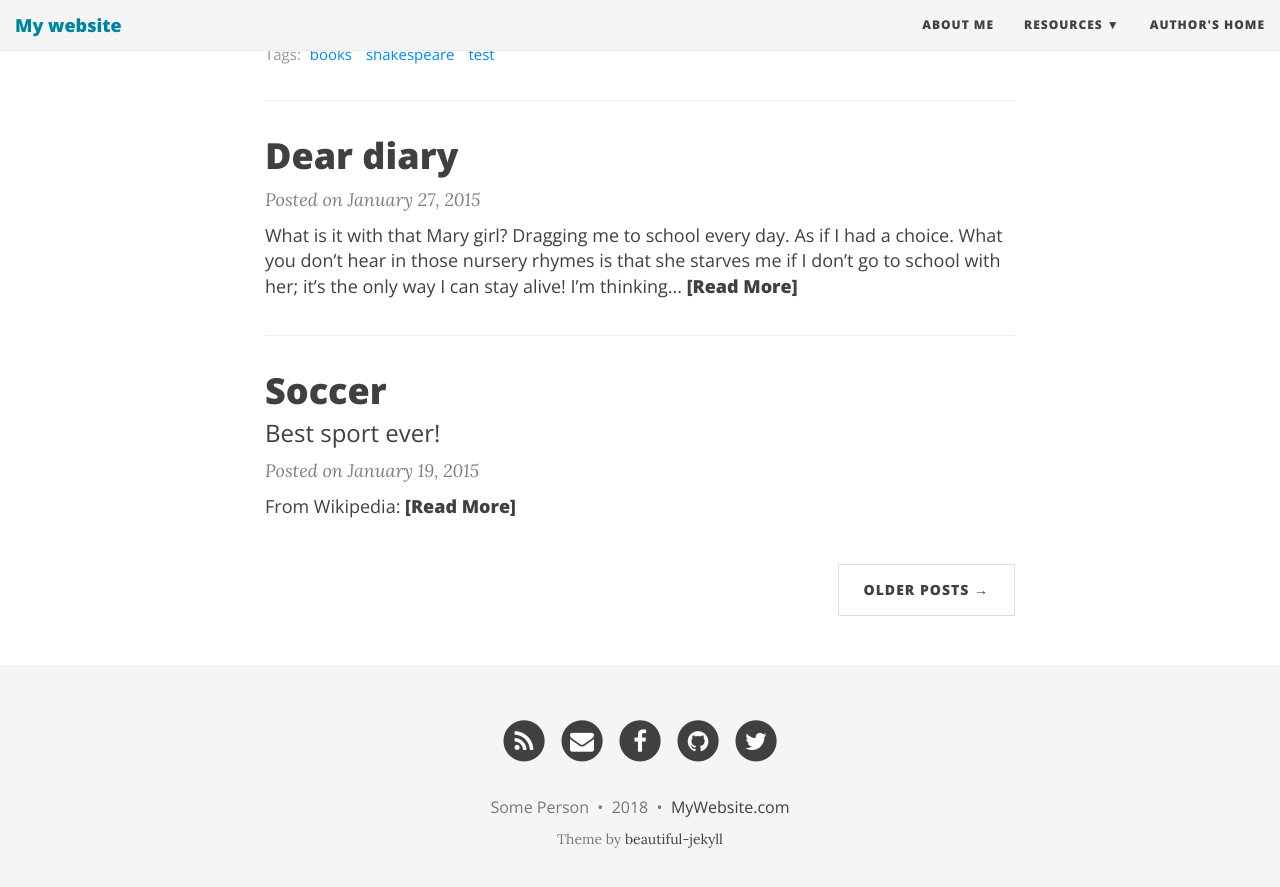
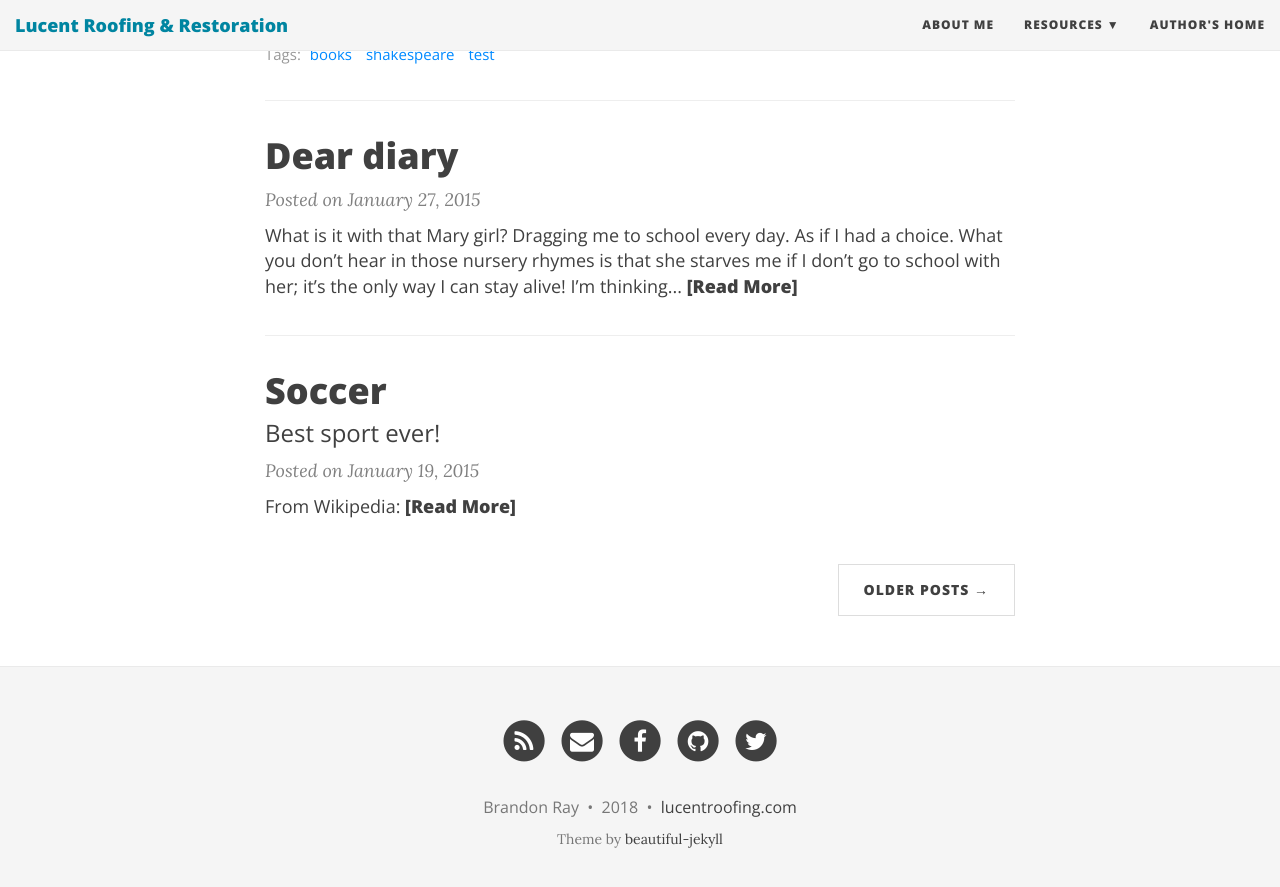
Before and after one commit to mbrandonray/mbrandonray.github.io, a Jekyll site: the page built from index.html, in a window 1280 px wide and 900 px high, scrolled down 1134 px. Shown: the top 887 px of the window. Built offline with Jekyll 4.4.1, drawn with Linux system fonts in a browser that asks for light colours; nearby versions of some CDN libraries; the list of posts is cut into pages by our own code.

Commit message:
Update _config.yml

```diff
--- a/_config.yml
+++ b/_config.yml
@@ -14,10 +14,10 @@ baseurl: ""
 # Of course don't forget to change the username and projectname to YOUR username and project
 
 # Name of website
-title: My website
+title: Lucent Roofing & Restoration
 
 # Short description of your site
-description: A virtual proof that name is awesome!
+description: Re-roofing done right, on budget, and on time.
 
 # --- Navigation bar options --- #
 
@@ -64,7 +64,7 @@ footer-link-col: "#404040"
 # Change all these values or delete the ones you don't want.
 # Important: you must keep the "name" parameter, everything else you can remove
 author:
-  name: Some Person
+  name: Brandon Ray
 
 # Select your active Social Network Links.
 # Uncomment the links you want to show in the footer and add your information to each link.
@@ -99,7 +99,7 @@ share-links-active:
 
 # How to display the link to the website in the footer
 # Remove this if you don't want a link in the footer
-url-pretty: "MyWebsite.com"  # eg. "deanattali.com/beautiful-jekyll"
+url-pretty: "lucentroofing.com"  # eg. "deanattali.com/beautiful-jekyll"
 
 # --- Web Statistics Section --- #
 
```
